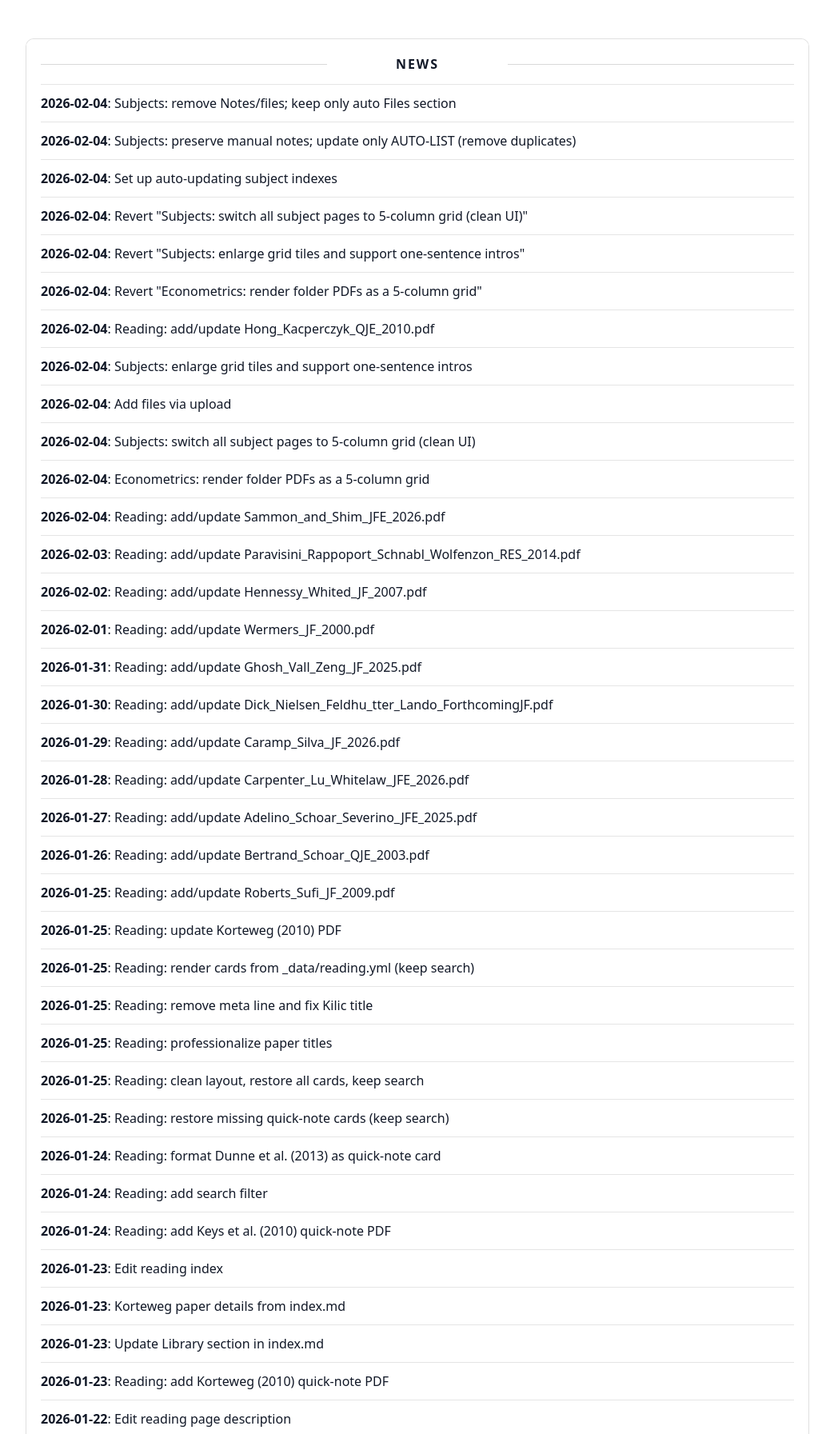
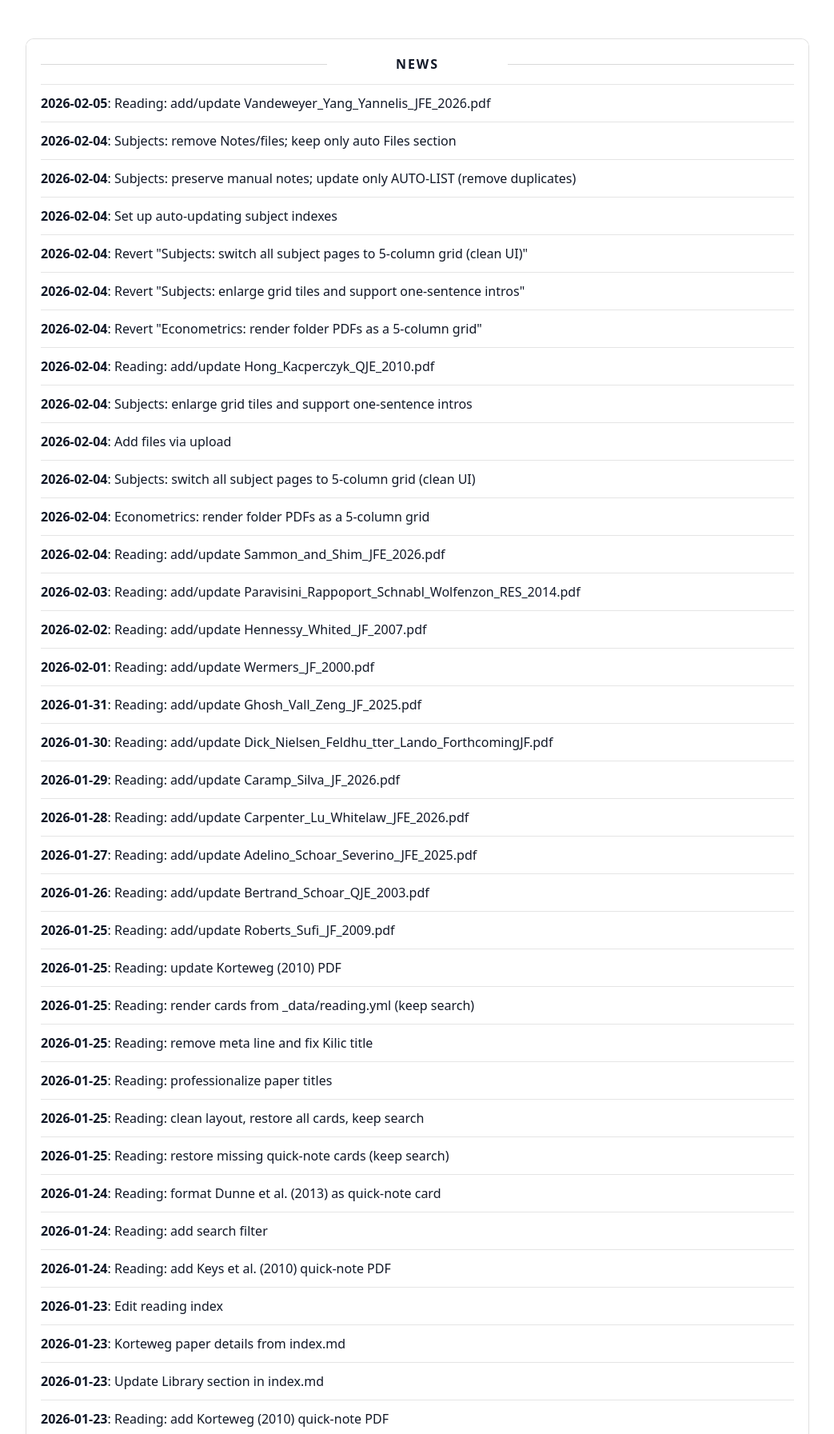
Before and after one commit to yaxinzn/study-archive, a Jekyll site: the page built from updates/index.md, in a window 1280 px wide, cut to the strip 476-2269 px from the top of the page. Shown: the whole strip at 80% size, without its empty margins (118-1161 px from the left). Built offline with Jekyll 4.4.1, drawn with Linux system fonts in a browser that asks for light colours; some of the changed text lies outside the part shown.

Commit message:
chore: update NEWS feed

```diff
--- a/_data/news.yml
+++ b/_data/news.yml
@@ -1,4 +1,7 @@
 # Auto-generated update history (sorted newest -> oldest). Do not edit manually.
+- ts: "1770291883"
+  date: "2026-02-05"
+  title: "Reading: add/update Vandeweyer_Yang_Yannelis_JFE_2026.pdf"
 - ts: "1770202806"
   date: "2026-02-04"
   title: "Subjects: remove Notes/files; keep only auto Files section"
```
